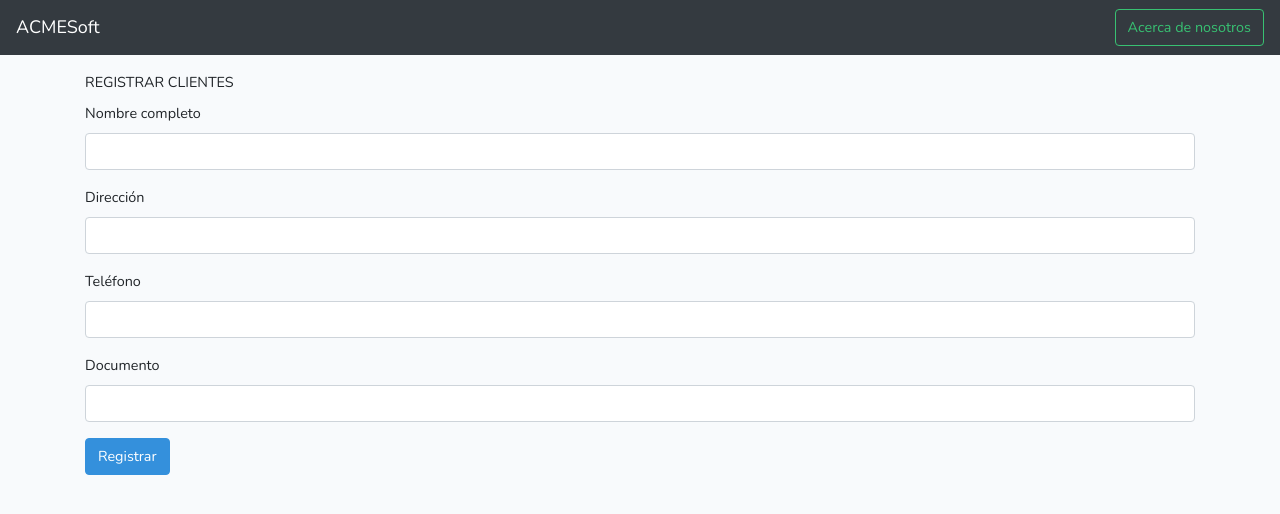
After one commit to luisalvaran17/ACMESoftProject, a Laravel app: page /registrarClientes in a window 1280 px wide. The commit adds this page. Shown: the top 514 px of the page. Run offline with Laravel 8, Linux system fonts and the light colour scheme; parts of the project's set-up code (start-up, migrations or seed data) failed here and were passed over.

Commit message:
consultar, vista de registrar, vista de login, navbar, routes

```diff
--- a/back-dsii/app/Http/Controllers/Clientes_Controller.php
+++ b/back-dsii/app/Http/Controllers/Clientes_Controller.php
@@ -16,8 +16,10 @@ class Clientes_Controller extends Controller
      */
     public function index()
     {
+        $checkedAll = true;
         $clientes = Clientes::where('estado', true)->with('tipo_documento:id_tipo_documento,descripcion')->get();
-        return response()->json($clientes,201);
+        return view('pages.clientes')->with('clientes', $clientes);
+        //return response()->json($clientes,201);
     }
 
     /**
--- a/back-dsii/app/Http/Controllers/PagesController.php
+++ b/back-dsii/app/Http/Controllers/PagesController.php
@@ -25,4 +25,7 @@ class PagesController extends Controller
     public function login(){
         return view('pages.login');
     }
+    public function registrarClientes(){
+        return view('pages.registrarClientes');
+    }
 }
--- a/back-dsii/resources/views/inc/navbar.blade.php
+++ b/back-dsii/resources/views/inc/navbar.blade.php
@@ -1,5 +1,6 @@
+
 <nav class="navbar navbar-expand-md navbar-dark bg-dark fixed-top">
-    <a class="navbar-brand" href="#">ACMESoft</a>
+    <a class="navbar-brand" href="/">ACMESoft</a>
     <button class="navbar-toggler" type="button" data-toggle="collapse" data-target="#navbarsExampleDefault" aria-controls="navbarsExampleDefault" aria-expanded="false" aria-label="Toggle navigation">
       <span class="navbar-toggler-icon"></span>
     </button>
@@ -7,7 +8,7 @@
     <div class="collapse navbar-collapse" id="navbarsExampleDefault">
       <ul class="navbar-nav mr-auto">
         <li class="nav-item active">
-          <a class="nav-link" href="/">Home <span class="sr-only">(current)</span></a>
+          <a class="nav-link" href="/"> <span class="sr-only">(current)</span></a>
         </li>
 
         <li class="nav-item dropdown">
--- a/back-dsii/resources/views/layouts/app.blade.php
+++ b/back-dsii/resources/views/layouts/app.blade.php
@@ -1,3 +1,5 @@
+
+
 <html lang="{{ str_replace('_', '-', app()->getLocale()) }}">
     <head>
         <meta charset="utf-8">
@@ -10,5 +12,6 @@
         <div class="container">
             @yield('content')
         </div>
+
     </body>
 </html>
--- a/back-dsii/resources/views/pages/index.blade.php
+++ b/back-dsii/resources/views/pages/index.blade.php
@@ -1,7 +1,7 @@
 @extends('layouts.app')
 
 @section('content')
-
+<div><h1> <br> <br> <br></h1></div>
 <div class="jumbotron text-center" >
     <h1>Bienvenido a ACMESoft!</h1>
     <p>Un software para la gestión de ventas de la empresa ACME CORPORATION</p>
--- /dev/null
+++ b/back-dsii/resources/views/pages/registrarClientes.blade.php
@@ -0,0 +1,37 @@
+@extends ('layouts.app')
+
+@section('content')
+    <div>
+        <div class="d-flex p-4">I'm a flexbox container!</div>
+        <form >
+
+            <div class="form-group"> <!-- Full Name -->
+                <div>
+                    <label for="Title" class="control-label">REGISTRAR CLIENTES</label>
+                </div>
+                <label for="full_name_id" class="control-label">Nombre completo</label>
+                <input type="text" class="form-control" id="full_name_id" name="full_name">
+            </div>
+
+            <div class="form-group"> <!-- Street 1 -->
+                <label for="street1_id" class="control-label">Dirección</label>
+                <input type="text" class="form-control" id="street1_id" name="street1">
+            </div>
+
+            <div class="form-group">
+                <label for="telefono_id" class="control-label">Teléfono</label>
+                <input type="text" class="form-control" id="telefono_id" name="telefono">
+            </div>
+
+            <div class="form-group">
+                <label for="documento_id" class="control-label">Documento</label>
+                <input type="text" class="form-control" id="documento_id" name="documento">
+            </div>
+
+            <div class="form-group"> <!-- Submit Button -->
+                <button type="submit" class="btn btn-primary">Registrar</button>
+            </div>
+
+        </form>
+    </div>
+  @endsection
--- a/back-dsii/routes/web.php
+++ b/back-dsii/routes/web.php
@@ -17,3 +17,5 @@ Route::get('/clientes', 'PagesController@clientes');
 Route::get('/proveedores', 'PagesController@proveedores');
 Route::get('/venta', 'PagesController@venta');
 Route::get('/login', 'PagesController@login');
+Route::get('/registrarClientes', 'PagesController@registrarClientes');
+Route::resource('clientes', 'Clientes_Controller');
```
Also changed, not shown: back-dsii/resources/views/pages/clientes.blade.php (+45 -1 lines).
